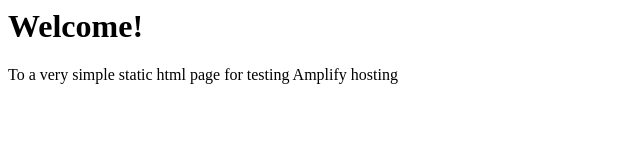
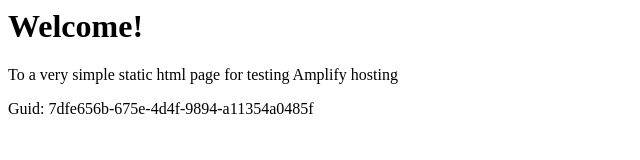
Before and after one commit to aws-aemilia-cdg/Github-PR-Commit-Integration-Test-DoNotTouch-GithubWebhookPreviewCanaryTest-v1-prod-eu-west-3, a website: page src/index.html in a window 1280 px wide. Shown: the whole page, without its empty margins (0-640 px from the left). Drawn offline with Linux system fonts and the light colour scheme.

Commit message:
commit from integ tests

```diff
--- a/src/index.html
+++ b/src/index.html
@@ -1,3 +1,5 @@
+
+
 <html lang="en">
 
 <head>
@@ -10,6 +12,6 @@
 <body>
     <h1>Welcome!</h1>
     <p>To a very simple static html page for testing Amplify hosting</p>
-</body>
+    <p>Guid: 7dfe656b-675e-4d4f-9894-a11354a0485f</p></body>
 
 </html>
```
